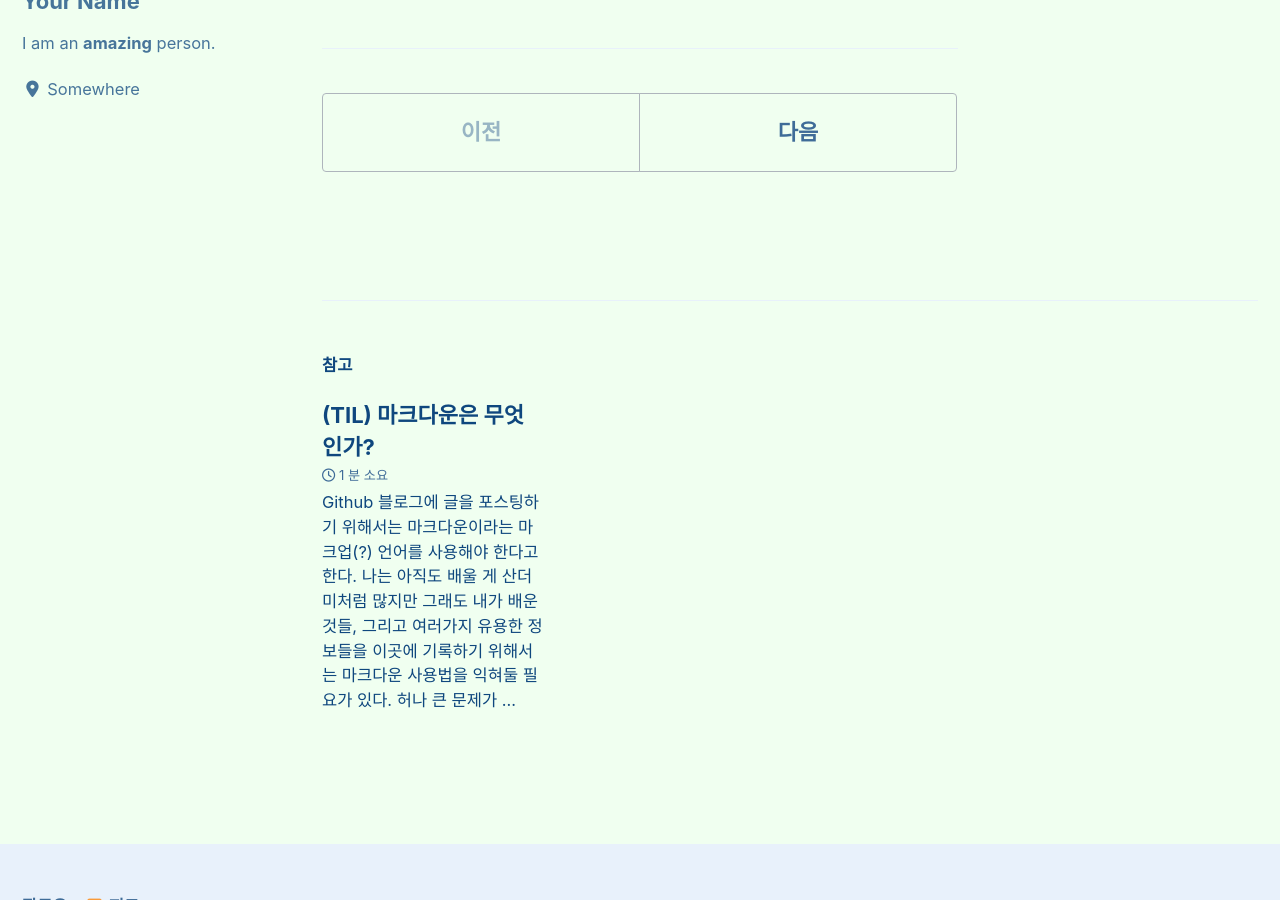
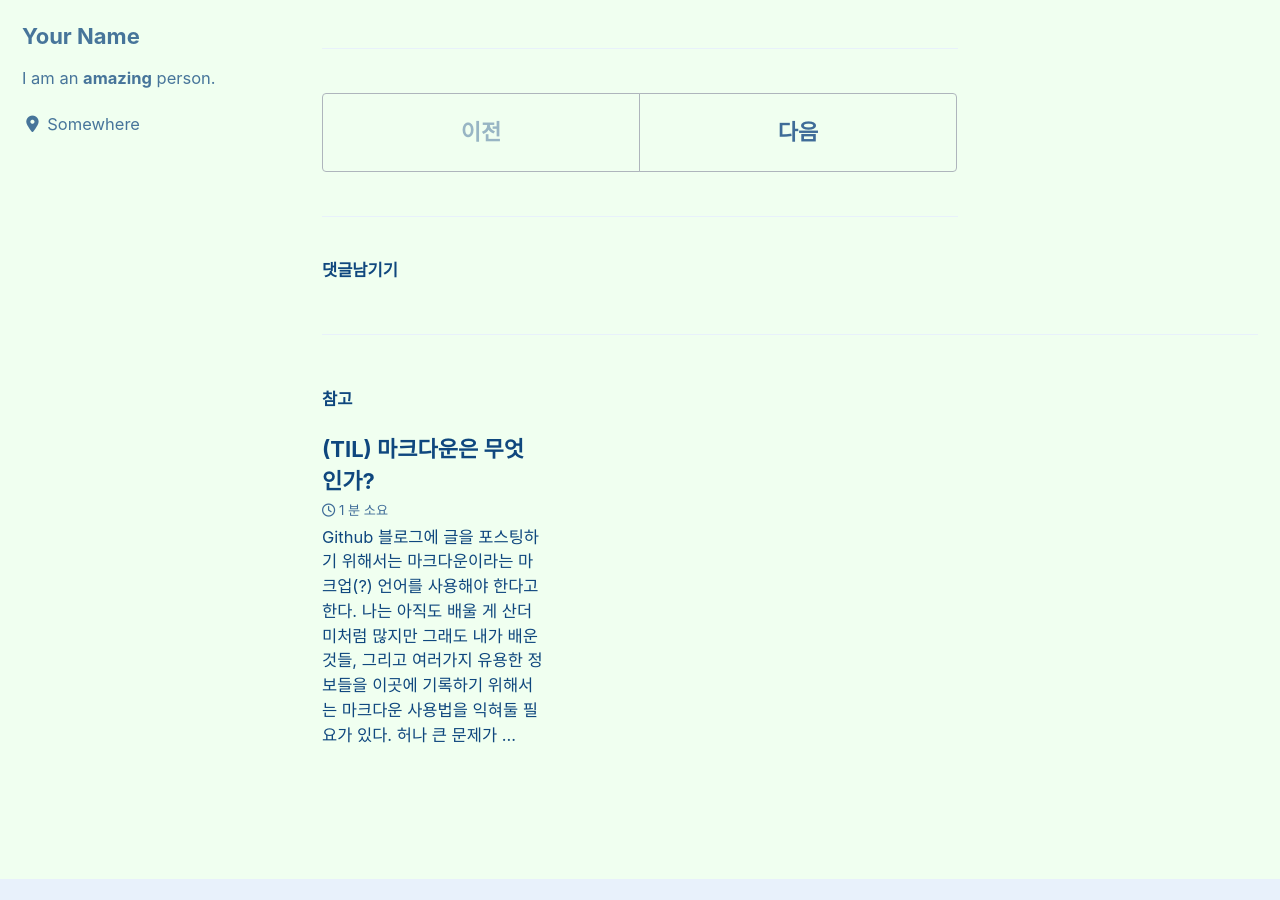
Before and after one commit to nammunsik/tksuns12.github.io, a Jekyll site: the page built from _posts/2020-05-02-first-post.md, in a window 1280 px wide and 900 px high, scrolled down 645 px. Built offline with Jekyll 4.4.1, drawn with Linux system fonts in a browser that asks for light colours; cached includes are drawn as plain includes; nearby versions of some CDN libraries; comment, search, counter and statistics services are not loaded.

Commit message:
댓글 기능 적용

```diff
--- a/_config.yml
+++ b/_config.yml
@@ -266,6 +266,6 @@ defaults:
       layout: single
       author_profile: true
       read_time: true
-      comments: # true
+      comments: true
       share: true
       related: true
```
